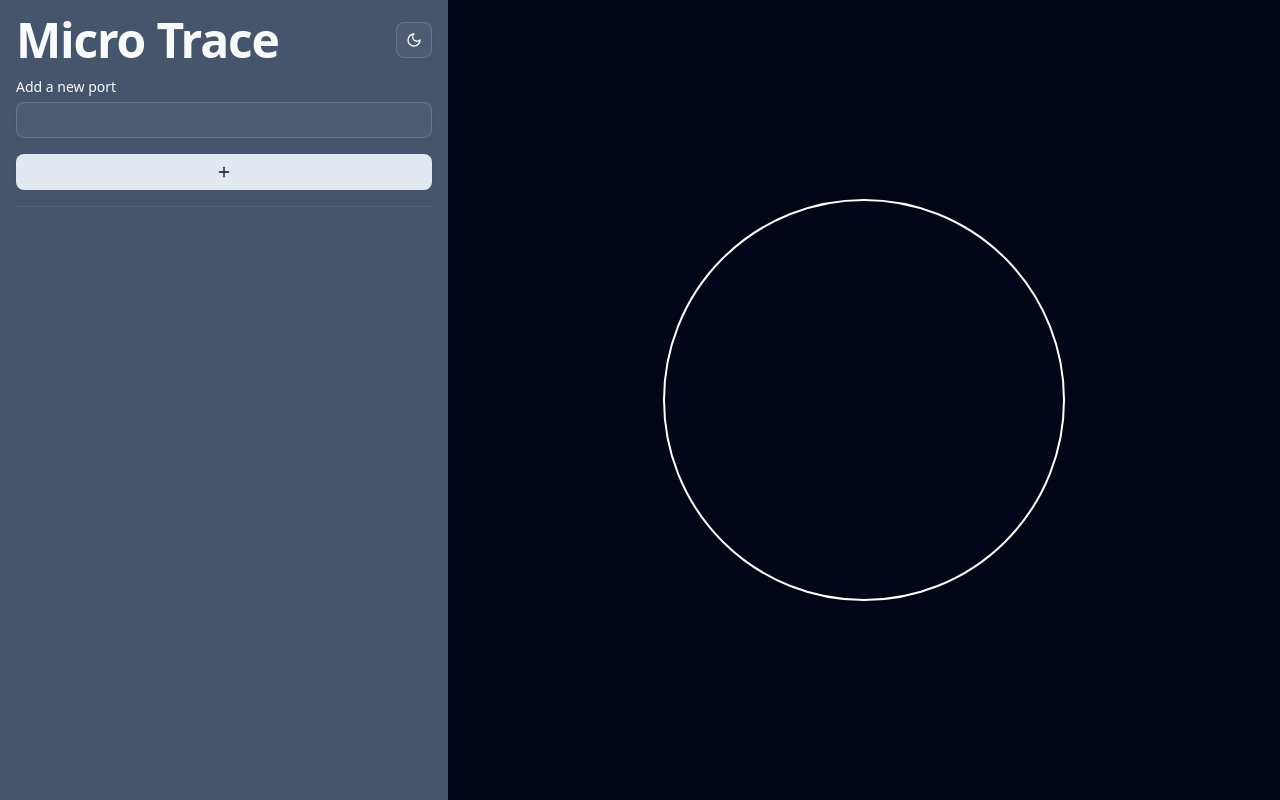
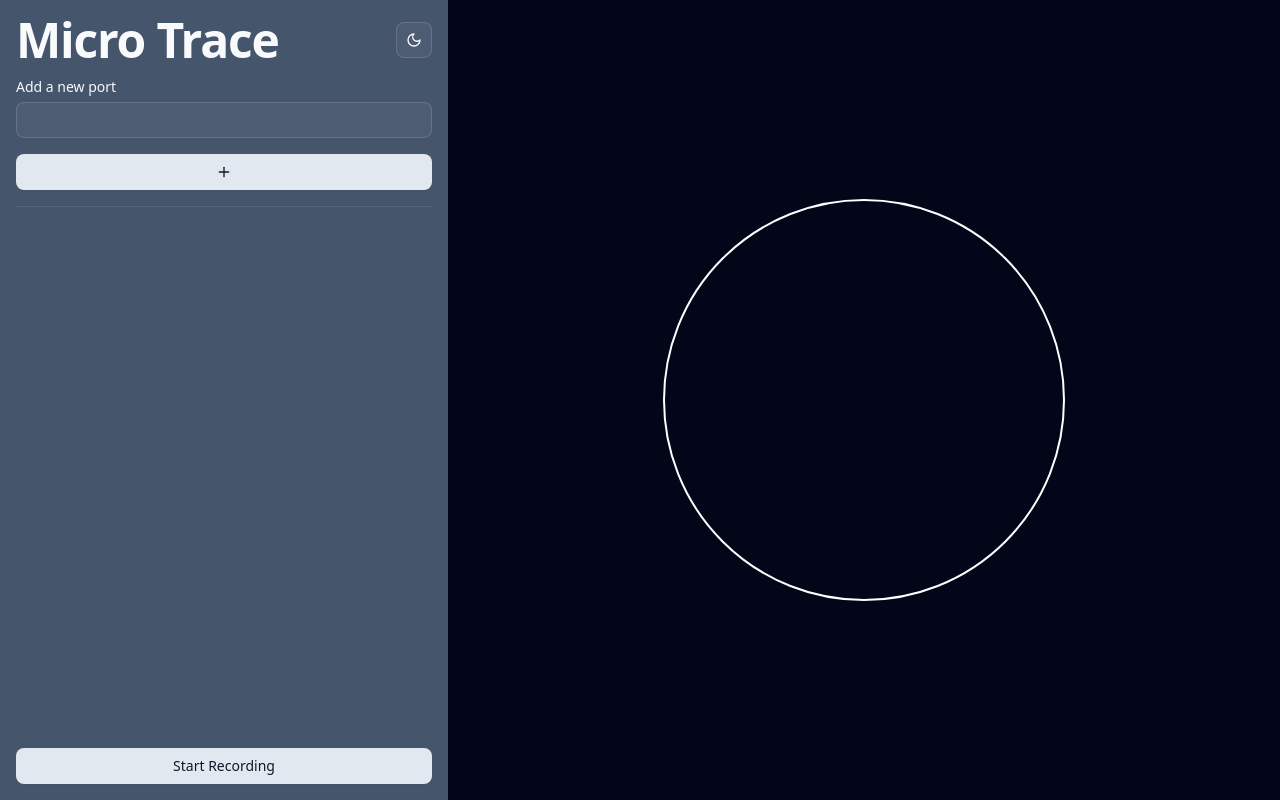
Before and after one commit to judasaca/micro-debugger-frontend, a React (Vite) app: page / in a window 1280 px wide. Built offline with nearby package versions, Linux system fonts and the light colour scheme.

Commit message:
Integrate global state

```diff
--- a/src/components/ControlPanel.tsx
+++ b/src/components/ControlPanel.tsx
@@ -7,10 +7,15 @@ import { Input } from "./ui/input";
 import { Separator } from "./ui/separator";
 import NewPortForm from "./control-panel/NewPortForm";
 import PortsList from "./control-panel/PortsList";
+import useGlobalStore from "@/lib/store";
 
 const ControlPanel = () => {
+  const isRecording = useGlobalStore((state) => state.isRecording);
+  const toggleRecording = useGlobalStore((state) => state.toggleRecording);
+
   return (
-    <div className="h-screen max-h-screen w-md bg-slate-100 dark:bg-slate-600 p-4 flex flex-col items-stretch gap-4">
+    <div className="h-screen max-h-screen w-md bg-slate-100 dark:bg-slate-600 p-4 flex flex-col items-stretch justify-between">
+      <div className="flex flex-col gap-4 items-stretch">
         <div className="flex justify-between items-center">
           <TypographyH1> Micro Trace</TypographyH1>
           <ModeToggle />
@@ -20,6 +25,11 @@ const ControlPanel = () => {
         <Separator orientation="horizontal" />
         <PortsList />
       </div>
+
+      <Button onClick={() => toggleRecording()}>
+        {isRecording ? "Stop Recording" : "Start Recording"}
+      </Button>
+    </div>
   );
 };
 
--- a/src/components/ui/input.tsx
+++ b/src/components/ui/input.tsx
@@ -28,7 +28,11 @@ function Input({ className, type, id, label, error, ...props }: InputProps) {
         {...props}
       />
 
-      {error && <div className="text-sm text-red-900">{error.message}</div>}
+      {error && (
+        <div className="text-sm text-red-900 dark:text-red-200 font-bold">
+          {error.message}
+        </div>
+      )}
     </div>
   );
 }
--- a/src/lib/store.ts
+++ b/src/lib/store.ts
@@ -2,17 +2,21 @@ import { create } from "zustand";
 
 type GlobalStoreState = {
   ports: number[];
+  isRecording: boolean;
 };
 
 type GlobalStoreActions = {
   addPort: (port: number) => void;
+  toggleRecording: () => void;
 };
 
 type GlobalStore = GlobalStoreActions & GlobalStoreState;
 
 const useGlobalStore = create<GlobalStore>((set) => ({
   ports: [],
+  isRecording: false,
   addPort: (port) => set((state) => ({ ports: [...state.ports, port] })),
+  toggleRecording: () => set((state) => ({ isRecording: !state.isRecording })),
 }));
 
 export default useGlobalStore;
```
Lines whose indentation alone changed are shown as unchanged.
